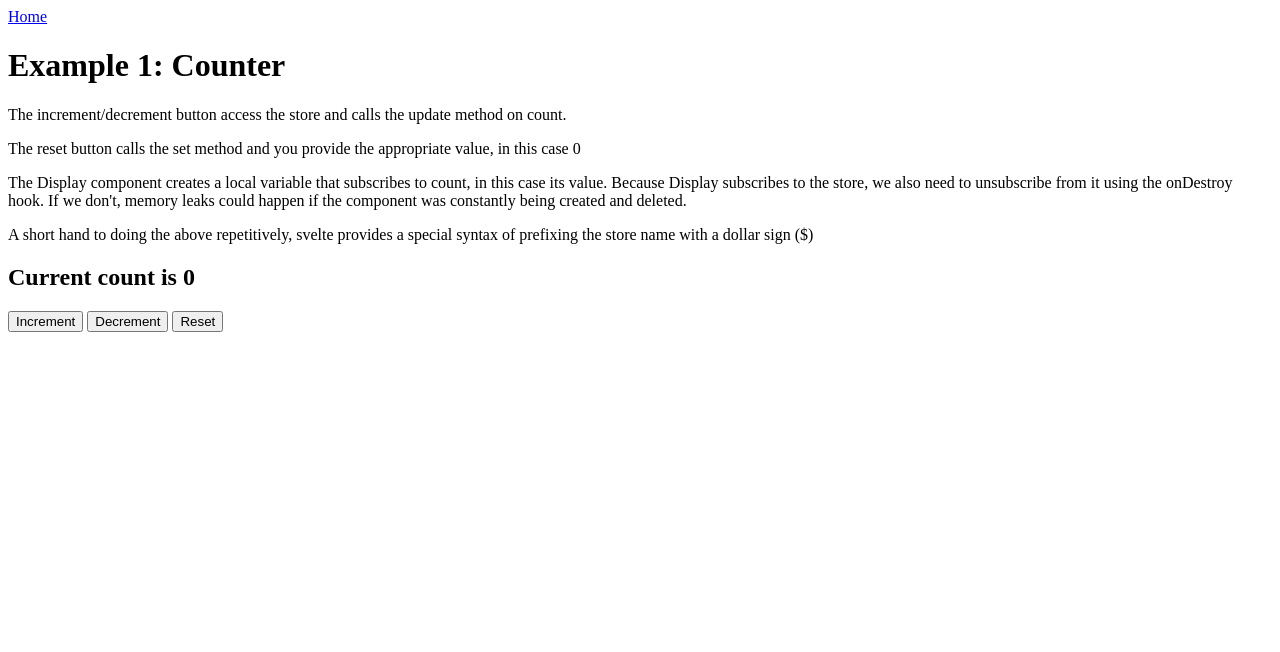
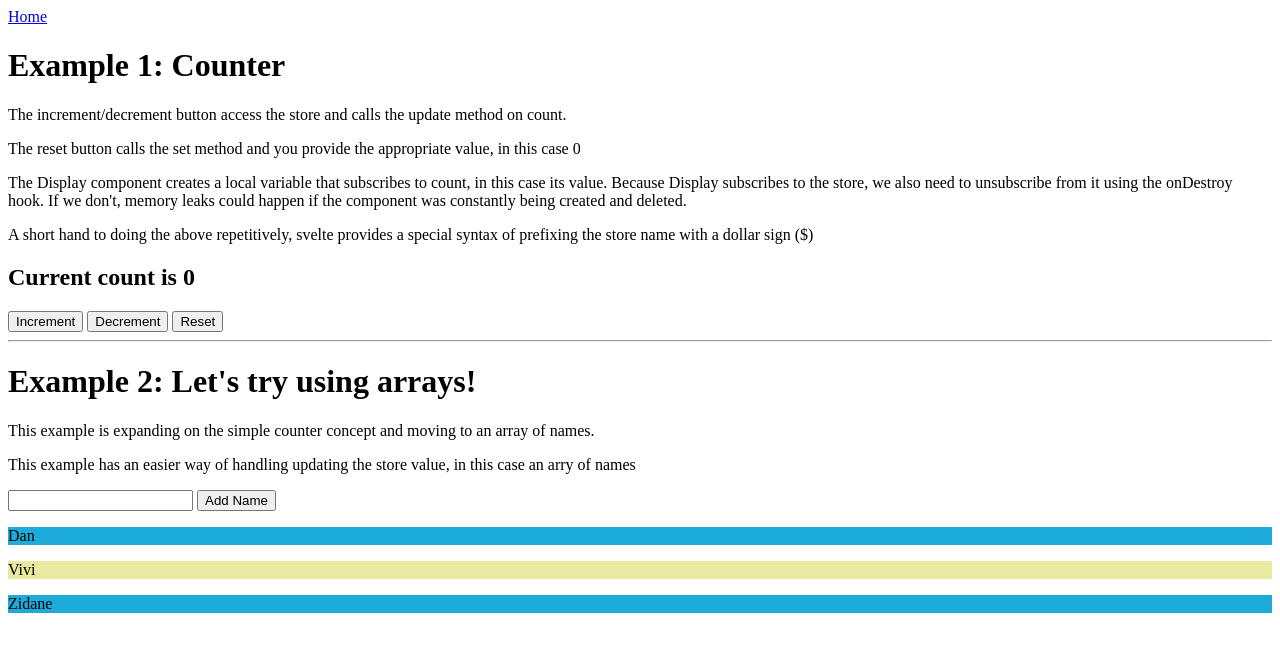
Before and after one commit to dan-collins-dev/svelte-sandbox, a SvelteKit app: page /store-introduction in a window 1280 px wide. Shown: the top 652 px of the page. Built offline with nearby package versions, Linux system fonts and the light colour scheme.

Commit message:
updated stores example to include arrays

```diff
--- /dev/null
+++ b/src/components/AddName.svelte
@@ -0,0 +1,13 @@
+<script>
+    import {nameArray} from "../store/stores"
+    let name = ""
+    const addName = () => {
+        $nameArray = [...$nameArray, name]
+        name = ""
+    }
+</script>
+
+<div>
+    <input type="text" bind:value={name}>
+    <button on:click={addName}>Add Name</button>
+</div>
--- /dev/null
+++ b/src/components/DisplayArray.svelte
@@ -0,0 +1,17 @@
+<script>
+    import {nameArray} from "../store/stores"
+</script>
+
+{#each $nameArray as name }
+    <p>{name}</p>
+{/each}
+
+<style>
+    p {
+        background-color: rgb(29, 171, 218);
+    }
+
+    p:nth-of-type(2n) {
+        background-color: rgb(233, 233, 159);
+    }
+</style>
--- a/src/routes/store-introduction/+page.svelte
+++ b/src/routes/store-introduction/+page.svelte
@@ -1,6 +1,8 @@
 <script>
+	import AddName from '../../components/AddName.svelte';
 	import Decrement from '../../components/Decrement.svelte';
 	import Display from '../../components/Display.svelte';
+	import DisplayArray from '../../components/DisplayArray.svelte';
 	import Increment from '../../components/Increment.svelte';
 	import Reset from '../../components/Reset.svelte';
 </script>
@@ -23,6 +25,12 @@
 	<Increment />
 	<Decrement />
 	<Reset />
+    <hr>
+    <h1>Example 2: Let's try using arrays!</h1>
+    <p>This example is expanding on the simple counter concept and moving to an array of names.</p>
+    <p>This example has an easier way of handling updating the store value, in this case an arry of names</p>
+    <AddName />
+    <DisplayArray />
 </main>
 
 <style>
--- a/src/store/stores.js
+++ b/src/store/stores.js
@@ -2,3 +2,4 @@
 import { writable } from "svelte/store"
 
 export const count = writable(0)
+export const nameArray = writable(["Dan", "Vivi", "Zidane"])
```
